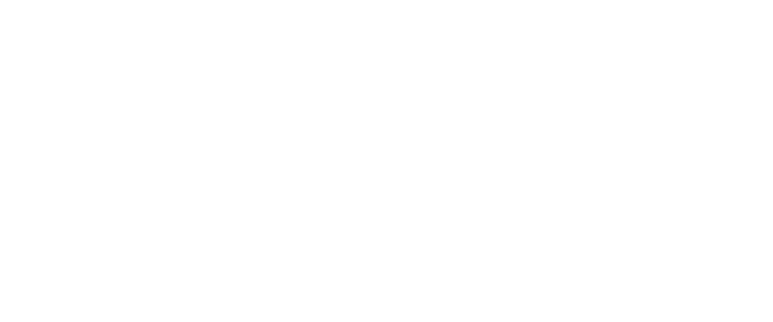
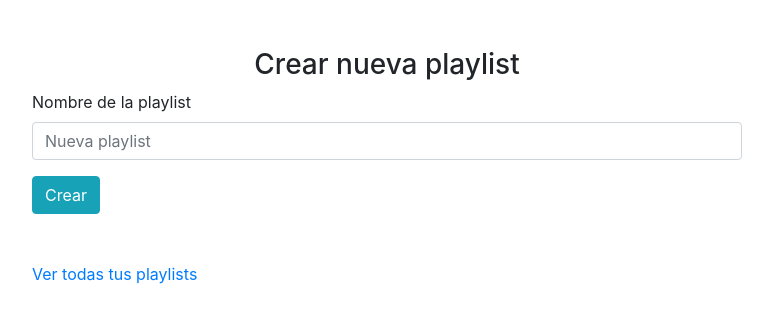
Before and after one commit to SaulSaVi/Proyecto_Final_B40, a React (Create React App) app: page /create-playlist in a window 1280 px wide. Shown: the top 322 px of the page, without its empty margins (253-1026 px from the left). Built offline with nearby package versions, Linux system fonts and the light colour scheme.

Commit message:
add create playlist and all playlit

```diff
--- /dev/null
+++ b/src/components/CreatePlaylist.js
@@ -0,0 +1,67 @@
+import React, { useState, useEffect } from 'react';
+import '../App.css';
+import axios from 'axios';
+
+function CreatePlaylist() {
+
+  // C r e a r   l a   P l a y l i s t
+  const [playlist, setPlaylist] = useState('');
+
+  const clear = () => {
+    console.log('aqui se deberia limpiar todooo')
+    setPlaylist('')
+  }
+
+  const deletePlaylist = () => {
+    // Hard Delete - Borrar todo de la base de datos
+    // Soft Delete - para el usuario parece que esta elimindao, pero dentro de la base de datos NO
+    axios.delete(`https://proyectofinalb40.firebaseio.com/playlists.json`)
+    .then(() => {
+      // props.close(false)
+      // console.log(response.data)
+      console.log('se elimina playlist')
+      }).catch((error) => alert(error))
+  }
+
+
+  const createPlaylist = (event) => {
+    event.preventDefault();
+
+    axios.post('https://proyectofinalb40.firebaseio.com/playlists.json',
+      { playlist }).then((response) => {
+        // console.log(response.status)
+        alert('Tu playlist se a agregado correctamente');
+        clear();
+      }).catch((error) => {
+        alert('Hubo un problema al crear tu playlist');
+      })
+  }
+
+  return (
+    <div className="playlists">
+      <div className="container">
+        <div className="container">
+          <div className="row justify-content-center ">
+            <div className="col-12 col-lg-8 col-md-8 col-sm-8 mb-5">
+              <h3 className="mt-5 text-center">Crear nueva playlist</h3>
+              <form action="" onSubmit={createPlaylist}>
+                <div className="form-group">
+                  <label className="text-left flex" htmlFor="">Nombre de la playlist</label>
+                  <input type="text" className="form-control" name="playlist" placeholder="Nueva playlist" required
+                    value={playlist} onChange={(event) => setPlaylist(event.target.value)}
+                  />
+                </div>
+                <button type="submit" className="btn btn-info">Crear</button>
+              </form>
+            </div>
+            <div className="col-12 col-lg-8 col-md-8 col-sm-8">
+              <a href="playlists">Ver todas tus playlists</a>
+            </div>
+          </div>
+        </div>
+      </div>
+    </div>
+  )
+}
+
+export default CreatePlaylist;
--- a/src/components/Playlists.js
+++ b/src/components/Playlists.js
@@ -10,7 +10,7 @@
       .then((response) => {
         // console.log(response.data) //Esto me trajo firebase
 
-        const playlists = Object.entries(response.data).reverse()
+        const playlists = Object.entries(response.data)
         // console.log(playlists)
         const realData = playlists.map((todo) => {
           const [id, data] = todo;
@@ -22,78 +22,58 @@
         // console.log(realData)
         const playlistE = realData
         setPlaylistExist(playlistE)
-
       }).catch((error) => {
         console.log(error)
       })
   }, [])
 
-  // C r e a r   l a   P l a y l i s t
-  const [playlist, setPlaylist] = useState('');
-
-  const clear = () => {
-    console.log('aqui se deberia limpiar todooo')
-    setPlaylist('')
+  const deletePlaylist = () => {
+    // Hard Delete - Borrar todo de la base de datos
+    // Soft Delete - para el usuario parece que esta elimindao, pero dentro de la base de datos NO
+    axios.delete(`https://proyectofinalb40.firebaseio.com/playlists.json`)
+    .then(() => {
+      // props.close(false)
+      // console.log(response.data)
+      console.log('se elimina playlist')
+      }).catch((error) => alert(error))
   }
 
-  const createPlaylist = (event) => {
-    event.preventDefault();
-
-    axios.post('https://proyectofinalb40.firebaseio.com/playlists.json',
-      { playlist }).then((response) => {
-        // console.log(response.status)
-        alert('Tu playlist se a agregado correctamente');
-        clear();
-      }).catch((error) => {
-        alert('Hubo un problema al crear tu playlist');
-      })
-  }
 
   return (
     <div className="playlists">
       <div className="container">
         <div className="container">
-          <div className="row justify-content-center">
-            <div className="col-12 col-lg-8 col-md-8 col-sm-8">
-              <h3>S I   H A Y  P L A Y L I S T</h3>
+          <div className="row justify-content mt-5">
+            <div className="col-12 col-sm-12 col-md-12 col-lg-12 mb-5">
+              <h3 className="text-center">Tus playlist</h3>
             </div>
-
-            {playlistExist.map((todo) => {
+            { playlistExist.length > 0 ? playlistExist.map((todo) => {
               return (
-                <div className="col-12 col-sm-8 col-md-8 col-lg-8">
-                  <div className="">
+                <div className="col-12 col-sm-3 col-md-3 col-lg-3 mb-5">
+                  <div className="card text-center">
                     <div className="card-header">
-                      Playlist: {todo.playlist}
-                      {/* <button className="close" onClick={() => props.delete() }>
-                    <span>&times;</span>
-                  </button> */}
+                      <h5 className="card-title">{todo.playlist}</h5>
+                      <button className="close" onClick={deletePlaylist}>
+                        <span>&times;</span>
+                      </button>
                     </div>
-                    <div className="card-footer text-center">
-                      {/* <button onClick={() => props.edit() } className="btn btn-info">Editar</button> */}
+                    <div className="card-body">
+                      <p className="card-text">....</p>
+                      <a href="#" className="btn btn-info">Editar</a>
                     </div>
                   </div>
                 </div>
               )
-            })}
+            }) : (
+              <div className="col-12 col-lg-12 col-md-12 col-sm-12">
+                <h3 className="mt-5 text-center">No hay playlists</h3>
+              </div>
+            )}
 
-          </div>
-
-          <div className="row justify-content-center">
             <div className="col-12 col-lg-8 col-md-8 col-sm-8">
-              <h3>C R E A R   P L A Y L I S T</h3>
+              <a href="create-playlist">Crear nueva playlist</a>
             </div>
 
-            <div className="col-12 col-lg-8 col-md-8 col-sm-8">
-              <form action="" onSubmit={createPlaylist}>
-                <div className="form-group">
-                  <label className="text-left flex" htmlFor="">Name playlist:</label>
-                  <input type="text" className="form-control" name="playlist" placeholder="Name of playlist" required
-                    value={playlist} onChange={(event) => setPlaylist(event.target.value)}
-                  />
-                </div>
-                <button type="submit" className="btn btn-info">Guardar Playlist</button>
-              </form>
-            </div>
           </div>
         </div>
       </div>
--- a/src/index.js
+++ b/src/index.js
@@ -7,6 +7,7 @@
 import Home from './components/Home';
 import Login from './components/Login';
 import Playlists from './components/Playlists';
+import CreatePlaylist from './components/CreatePlaylist';
 import Search from './components/Search';
 
 
@@ -17,6 +18,7 @@
       <Route path="/" exact component={ Home } />
       <Route path="/login" exact component={ Login } />
       <Route path="/playlists" exact component={ Playlists } />
+      <Route path="/create-playlist" exact component={ CreatePlaylist } />
       <Route path="/search" exact component={ Search } />
     </Switch>
     </BrowserRouter>
```
